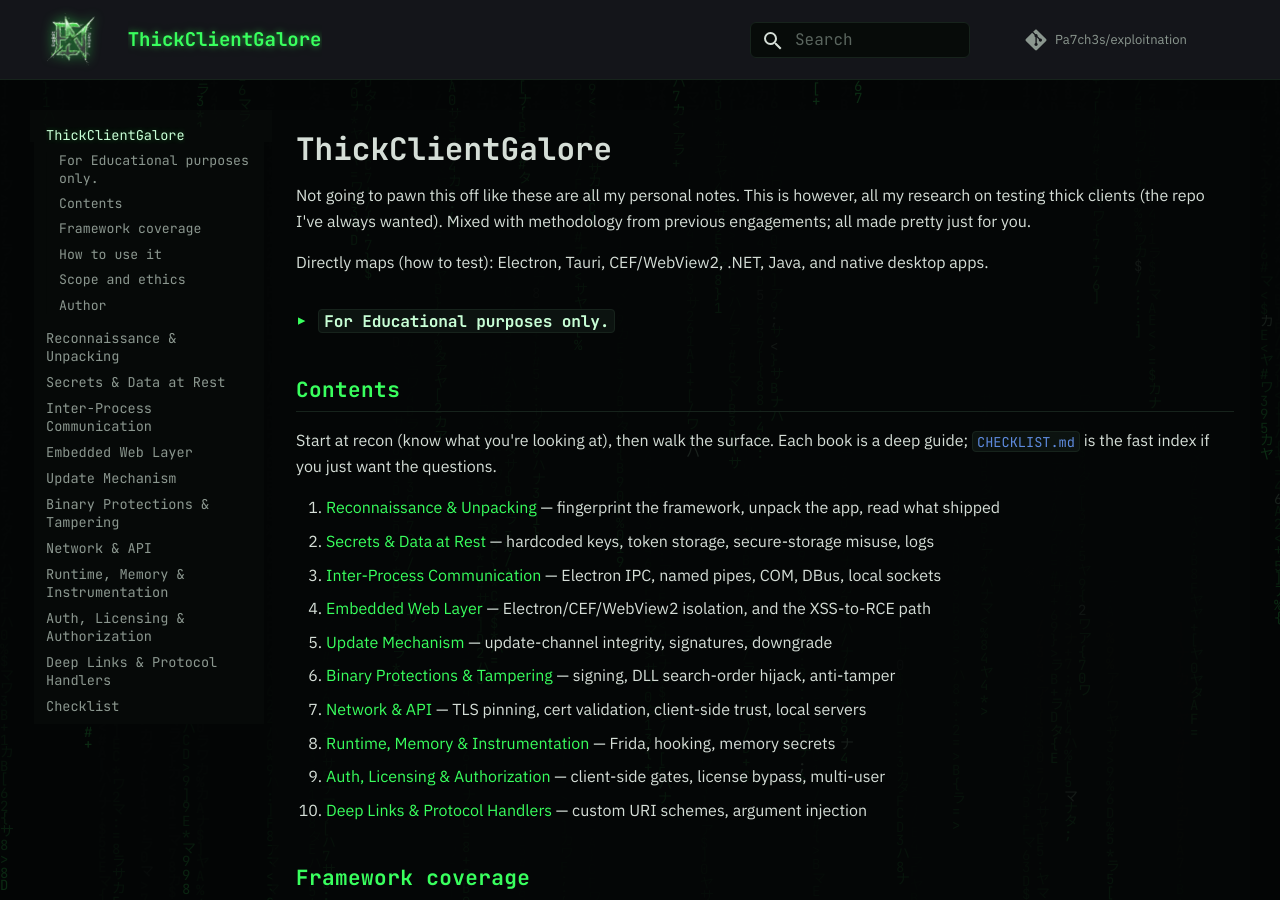
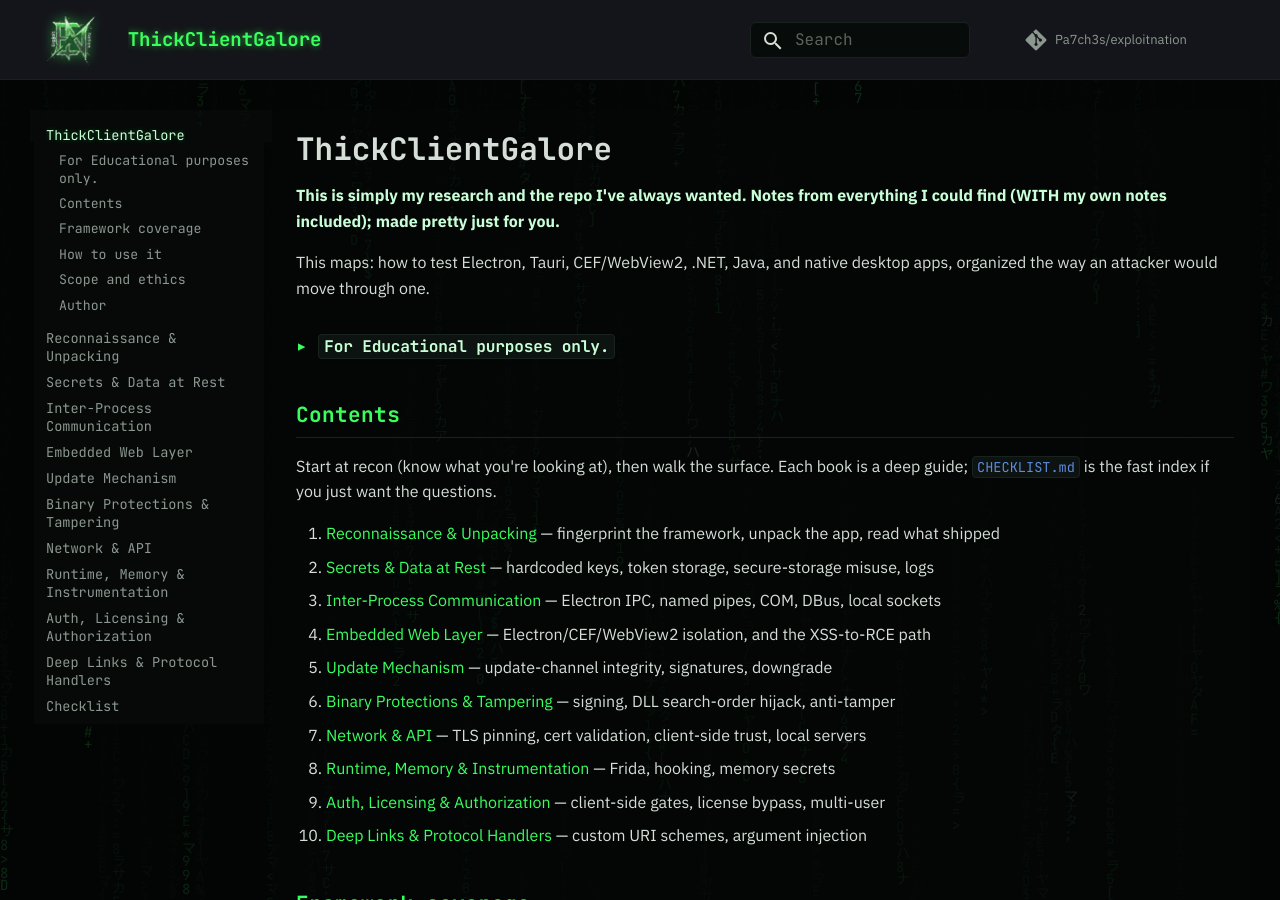
Before and after one commit to Pa7ch3s/ThickClientAllTheThings, an MkDocs documentation site: the page built from docs/index.md, in a window 1280 px wide and 900 px high. Built offline with MkDocs 1.6.1 and Material for MkDocs 9.7.7, drawn with Linux system fonts in a browser that asks for light colours; comment, search, counter and statistics services are not loaded.

Commit message:
Sync site intro copy with README.md wording
docs/index.md (the site's actual source) still had the old draft intro;
the live site never picked up the rewrite that landed in README.md.

```diff
--- a/docs/index.md
+++ b/docs/index.md
@@ -1,9 +1,10 @@
 # ThickClientGalore
 
-Not going to pawn this off like these are all my personal notes.
-This is however, all my research on testing thick clients (the repo I've always wanted). Mixed with methodology from previous engagements; all made pretty just for you.
+**This is simply my research and the repo I've always wanted.
+Notes from everything I could find (WITH my own notes included); made pretty just for you.**
 
-Directly maps (how to test): Electron, Tauri, CEF/WebView2, .NET, Java, and native desktop apps.
+This maps: how to test Electron, Tauri, CEF/WebView2, .NET, Java, and native desktop apps, organized the way an attacker would move through one.
+
 ### `For Educational purposes only.`
 
 ## Contents
```
